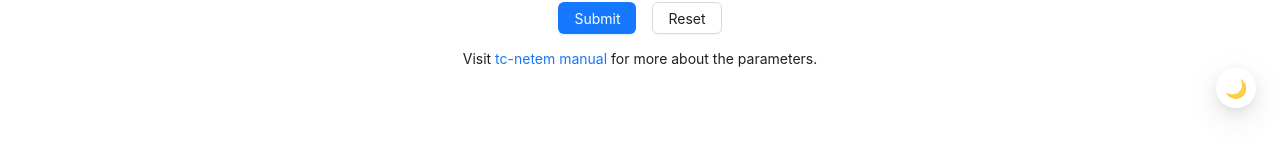
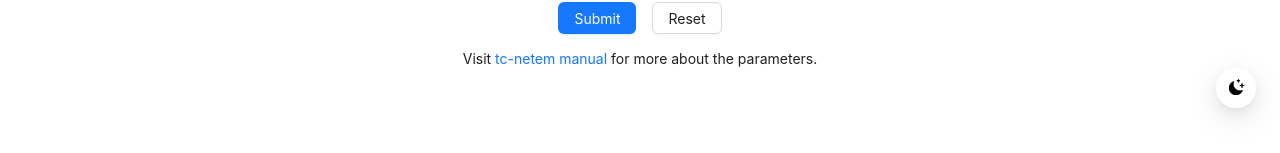
Before and after one commit to 3DRX/tcctl, a React (Vite) app in the folder webui/: page / in a window 1280 px wide. Shown: the part 644-797 px from the top of the page. Built offline with nearby package versions, Linux system fonts and the light colour scheme; no server answers.

Commit message:
Use png icons for theme switcher, small changes in ts of TraceForm

```diff
--- a/webui/src/App.tsx
+++ b/webui/src/App.tsx
@@ -2,6 +2,8 @@ import { useEffect, useState } from "react";
 import "./App.css";
 import History from "./components/History";
 import { ConfigProvider, FloatButton, theme } from "antd";
+import sun from "/sun.png";
+import moon from "/moon.png";
 
 function App() {
   const [dark, setdark] = useState(localStorage.getItem("dark") === "true");
@@ -13,12 +15,6 @@ function App() {
       dark ? "black" : "white",
     );
   }, [dark]);
-
-  function genIcon(ico: string) {
-    return (
-      <div style={{ marginLeft: "-0.2ex", marginTop: "0.2ex" }}>{ico}</div>
-    );
-  }
 
   return (
     <div
@@ -36,7 +32,17 @@ function App() {
           onClick={(_) => {
             setdark(!dark);
           }}
-          icon={genIcon(dark ? "☀️" : "🌙")}
+          icon={
+            <img
+              src={dark ? sun : moon}
+              style={{
+                width: "100%",
+                height: "100%",
+                marginTop: "0.17em",
+                marginLeft: "0.01em",
+              }}
+            />
+          }
         />
       </ConfigProvider>
     </div>
--- a/webui/src/components/TraceForm.tsx
+++ b/webui/src/components/TraceForm.tsx
@@ -37,7 +37,7 @@ const TraceForm: React.FC<TraceFormProps> = ({ nic, api }) => {
       return;
     } else {
       const intervalId = setInterval(() => {
-        const dat: any = data.shift();
+        const dat = data.shift()!;
         if (currentData.length === 5) {
           currentData.shift();
         }
```
Also changed, not shown: webui/public/moon.png (added), webui/public/sun.png (added).
